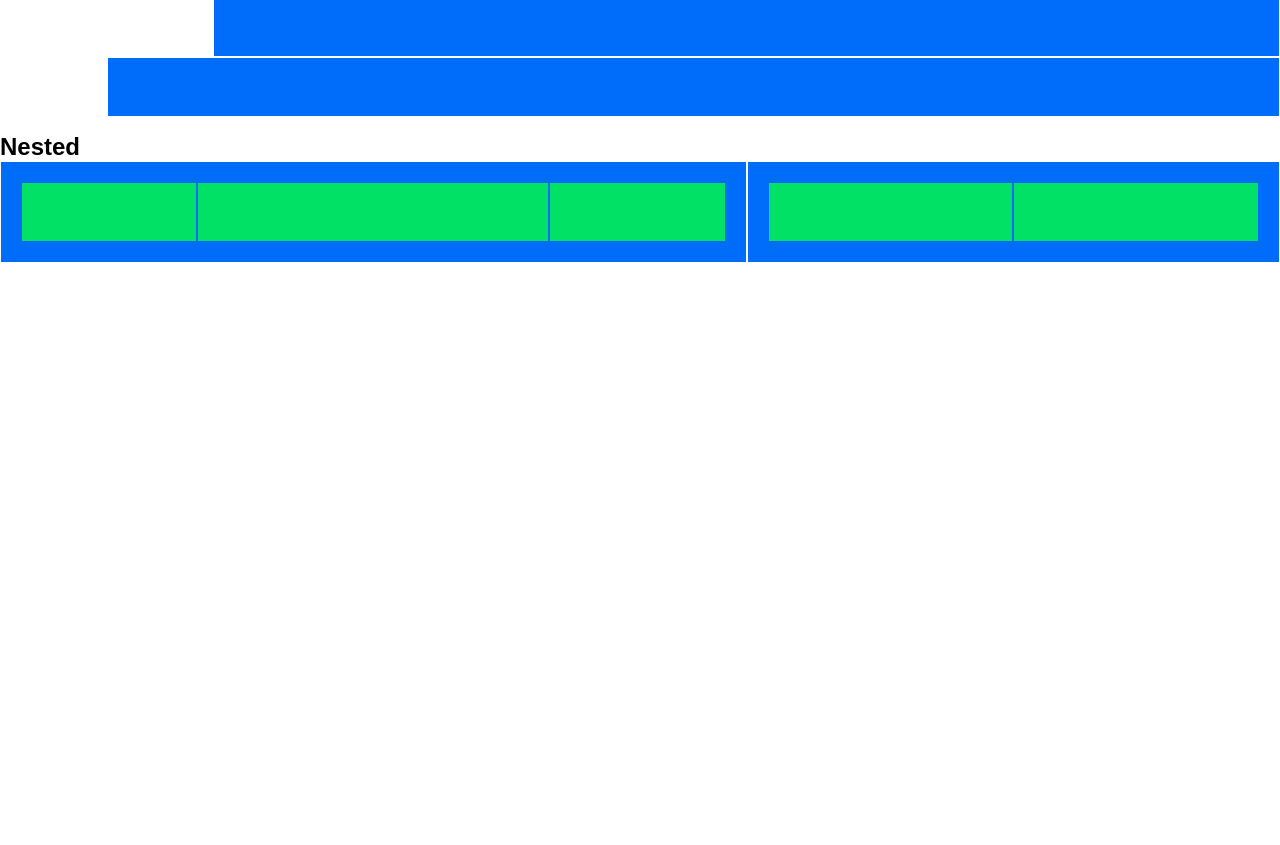
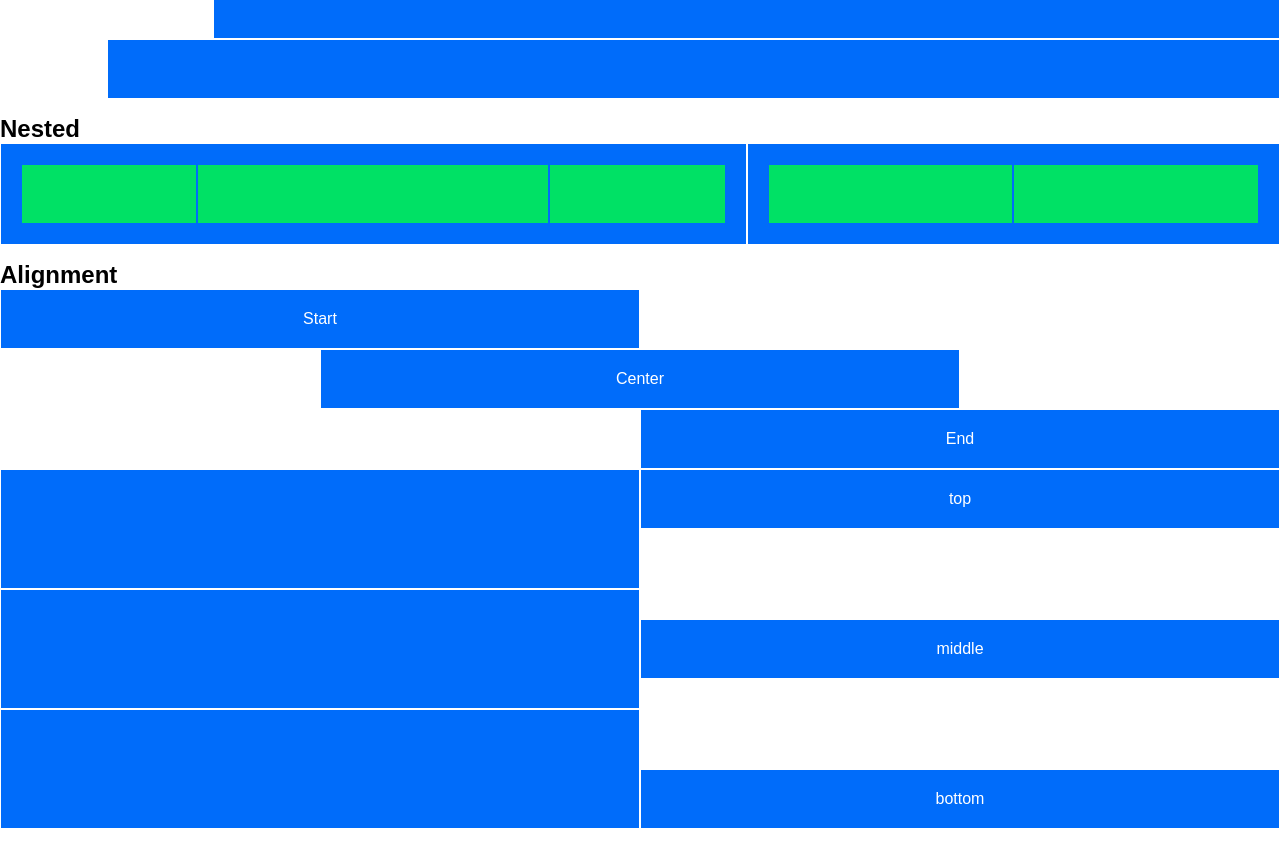
Before and after one commit to FedeViga/html-css-12bool, a plain HTML site: page index.html in a window 1280 px wide. Shown: the part 1471-2316 px from the top of the page. Before the commit the page ends 1750 px from the top, so only its background shows below. Drawn offline with Linux system fonts and the light colour scheme.

Commit message:
completata sezione 4-Alignment

```diff
--- a/css/12bool.css
+++ b/css/12bool.css
@@ -39,12 +39,20 @@ body {
 /*******************************
         MODIFICATORI FLEX
 *******************************/
+.flex {
+    display: flex;
+}
+
 .j-center {
     justify-content: center;
 }
 
 .j-end {
     justify-content: flex-end;
+}
+
+.j-around {
+    justify-content: space-around;
 }
 
 .j-between {
--- a/css/style.css
+++ b/css/style.css
@@ -4,10 +4,18 @@
     color: white;
     text-align: center;
     padding: 20px;
-    min-height: 60px;
+    height: 60px;
 }
 
+.row {
+    min-height: 60px;
+    height: auto;
+}
 .row .row [class*="col-"] {
     background-color: #00E165;
     border-color: #006CFA;
 }
+
+.h-120 {
+    height: 120px;
+}
--- a/index.html
+++ b/index.html
@@ -157,6 +157,7 @@
         </div>
     </section>
 
+    <!-- terza section -->
     <section class="mb-mid">
 
         <h2>Nested</h2>
@@ -173,6 +174,36 @@
                 </div>
             </div>
     </section>
+
+    <!-- quarta section -->
+    <section class="mb-mid">
+
+        <h2>Alignment</h2>
+
+        <div class="row">
+            <div class="col-6">Start</div>
+        </div>
+        <div class="row j-center">
+            <div class="col-6">Center</div>
+        </div>
+        <div class="row j-end">
+            <div class="col-6">End</div>
+        </div>
+
+        <div class="row">
+            <div class="col-6 h-120"></div>
+            <div class="col-6">top</div>
+        </div>
+        <div class="row a-center">
+            <div class="col-6 h-120"></div>
+            <div class="col-6">middle</div>
+        </div>
+        <div class="row a-end">
+            <div class="col-6 h-120"></div>
+            <div class="col-6">bottom</div>
+        </div>
+
+    </section>
 </body>
 
 </html>
```
